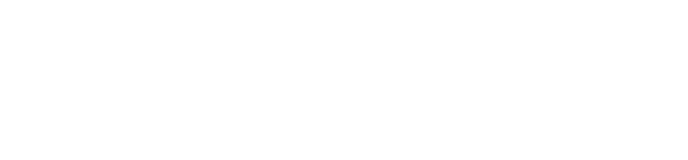
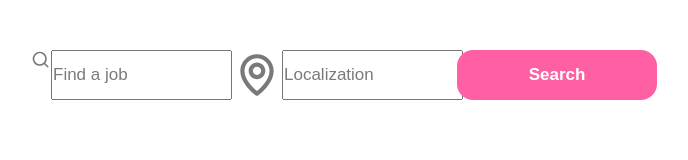
Before and after one commit to mmiraei94-commits/job-boards, a plain HTML site: page index.html in a window 1280 px wide. Shown: the whole page, without its empty margins (19-707 px from the left). Drawn offline with Linux system fonts and the light colour scheme.

Commit message:
class version

```diff
--- a/index.html
+++ b/index.html
@@ -1,11 +1,29 @@
-<!DOCTYPE html>
+<!doctype html>
 <html lang="en">
-<head>
-    <meta charset="UTF-8">
-    <meta name="viewport" content="width=device-width, initial-scale=1.0">
+  <head>
+    <meta charset="UTF-8" />
+    <meta name="viewport" content="width=device-width, initial-scale=1.0" />
     <title>Job Boards</title>
-</head>
-<body>
-
-</body>
+    <link rel="stylesheet" href="style.css" />
+  </head>
+  <body>
+    <div>
+      <header class="flex-row">
+        <form class="flex-row">
+          <div class="flex-row">
+            <img src="images/mingcute_search-line.svg" style="width: 20px; height: 20px;" alt="" />
+            <input type="text" placeholder="Find a job" />
+          </div>
+          <div class="flex-row">
+            <img src="images/bx_map.svg" alt="" />
+            <input type="text" placeholder="Localization" />
+            <img src="images/iconamoon_arrow-up-2-bold.svg" alt="" />
+          </div>
+          <button>Search</button>
+        </form>
+      </header>
+      <main></main>
+    </div>
+    <aside></aside>
+  </body>
 </html>
--- /dev/null
+++ b/style.css
@@ -0,0 +1,28 @@
+* {
+  padding: 0;
+  margin: 0;
+  height: 100hv;
+}
+body {
+  padding: 50px;
+}
+.flex-row {
+  display: flex;
+  flex-direction: row;
+  justify-content: flex-start;
+}
+header button {
+  color: white;
+  background-color: #ff60a3;
+  width: 200px;
+  height: 50px;
+  font-size: 17px;
+  font-weight: 600;
+  border-radius: 16px;
+  border: none;
+}
+input::placeholder {
+    font-size: 17px;
+    font-weight: 400;
+    color: #21212199;
+}
```
Also changed, not shown: images/bx_map.svg (added), images/iconamoon_arrow-up-2-bold.svg (added), images/mingcute_search-line.svg (added).
